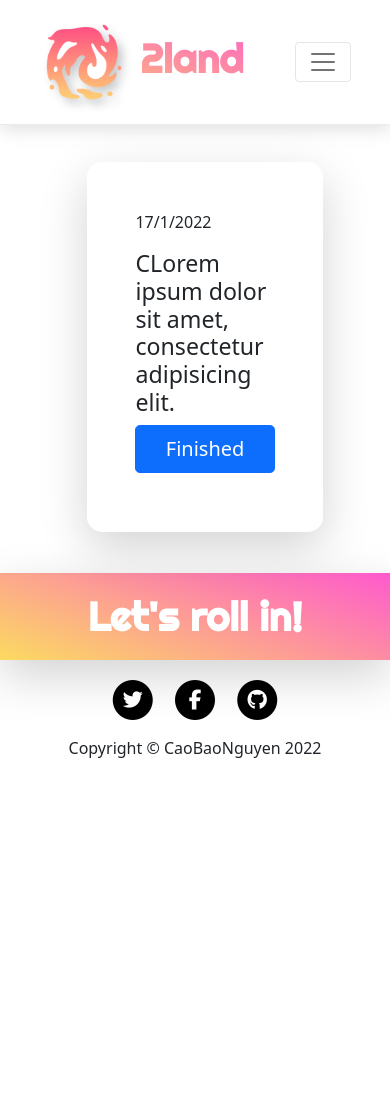
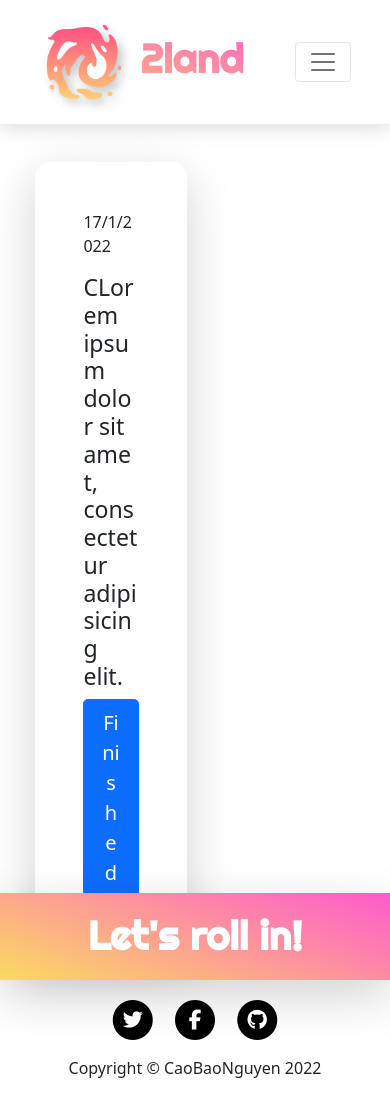
Before and after one commit to 2landhnal/Day_88_TODO_Website, a Flask app: page / in a window 390 px wide. Before the commit the page ends 758 px from the top, so only its background shows below. Run offline with Flask 2, Linux system fonts and the light colour scheme; some libraries are stand-ins or nearby versions.

Commit message:
min-height

```diff
--- a/static/styles.css
+++ b/static/styles.css
@@ -7,7 +7,10 @@ img {
   filter: drop-shadow(5px 5px 5px #c8c9cc);
 }
 body {
+  position: relative;
+  min-height: 100vh;
   padding-top: 10%;
+  padding-bottom: 35%;
   text-align: left;
 }
 .navbar-brand, h2 {
@@ -78,8 +81,8 @@ text-decoration: none;
     }
     .card {
       border-radius: 15px;
-      margin: 3% 18%;
-      width:70%;
+      margin: 3% 2.5%;
+      width:45%;
     }
 }
 .card:hover {
@@ -110,6 +113,9 @@ input {
   padding: 5% 0;
 }
 .footer {
+  width: 100%;
+  position:absolute;
+  bottom:0;
   text-align: center;
 }
 .fas {
--- a/templates/footer.html
+++ b/templates/footer.html
@@ -1,8 +1,10 @@
+
+    <section class='footer'>
+
     <section class='almost-end shadow-lg'>
       <h2 class='let-roll'>Let's roll in!</h2>
     </section>
 
-    <section class='footer'>
       <div class="container-fluid">
         <div class="row">
           <div class="col-lg-8 col-md-10 mx-auto">
@@ -37,5 +39,3 @@
         </div>
     </div>
     </section>
-  </body>
-</html>
--- a/templates/index.html
+++ b/templates/index.html
@@ -94,3 +94,5 @@
 
     </section>
 {% include "footer.html" %}
+  </body>
+</html>
--- a/templates/login.html
+++ b/templates/login.html
@@ -24,3 +24,5 @@
 
 
 {% include "footer.html" %}
+  </body>
+</html>
--- a/templates/register.html
+++ b/templates/register.html
@@ -25,3 +25,5 @@
 
 
 {% include "footer.html" %}
+  </body>
+</html>
```
